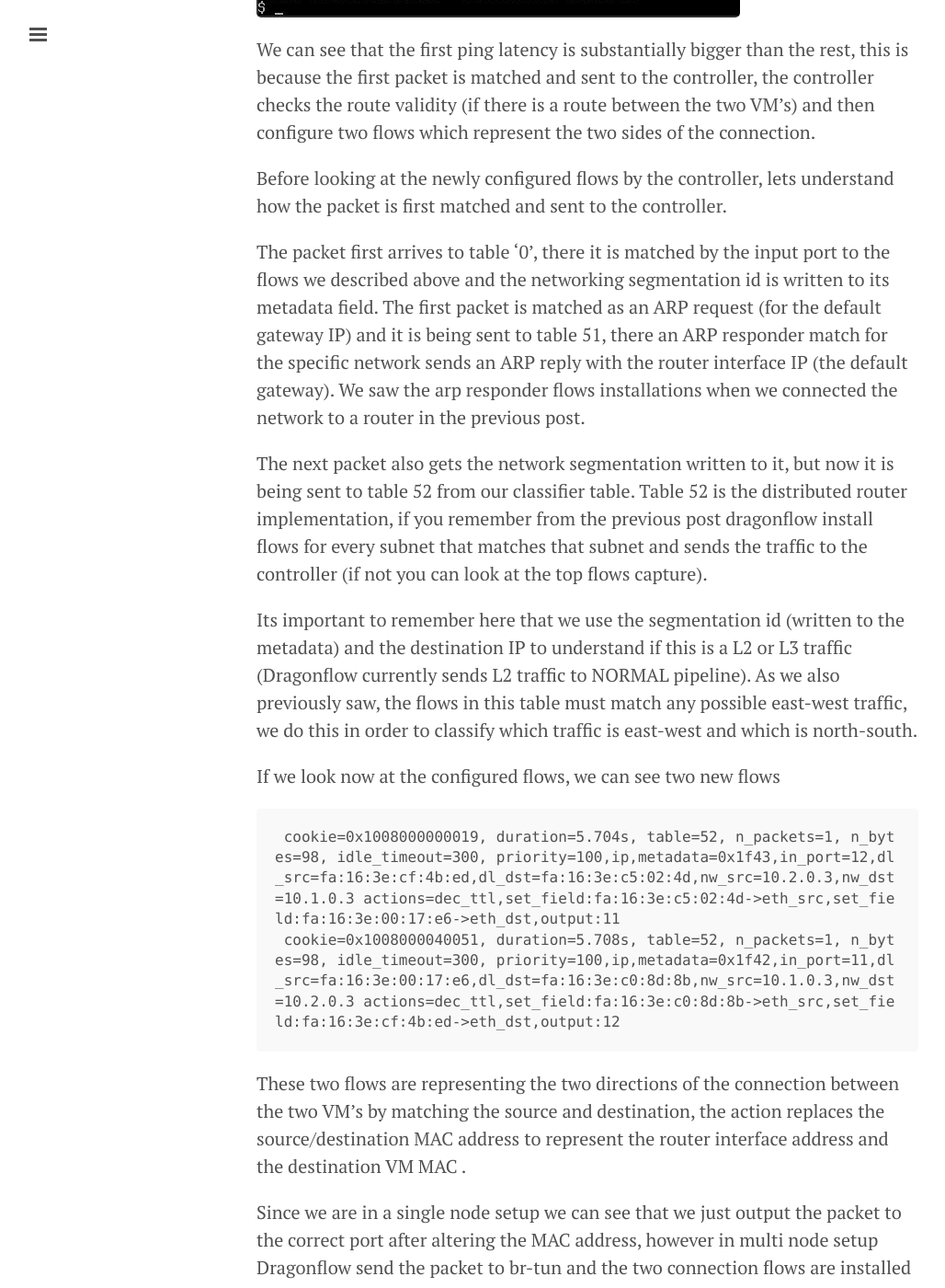
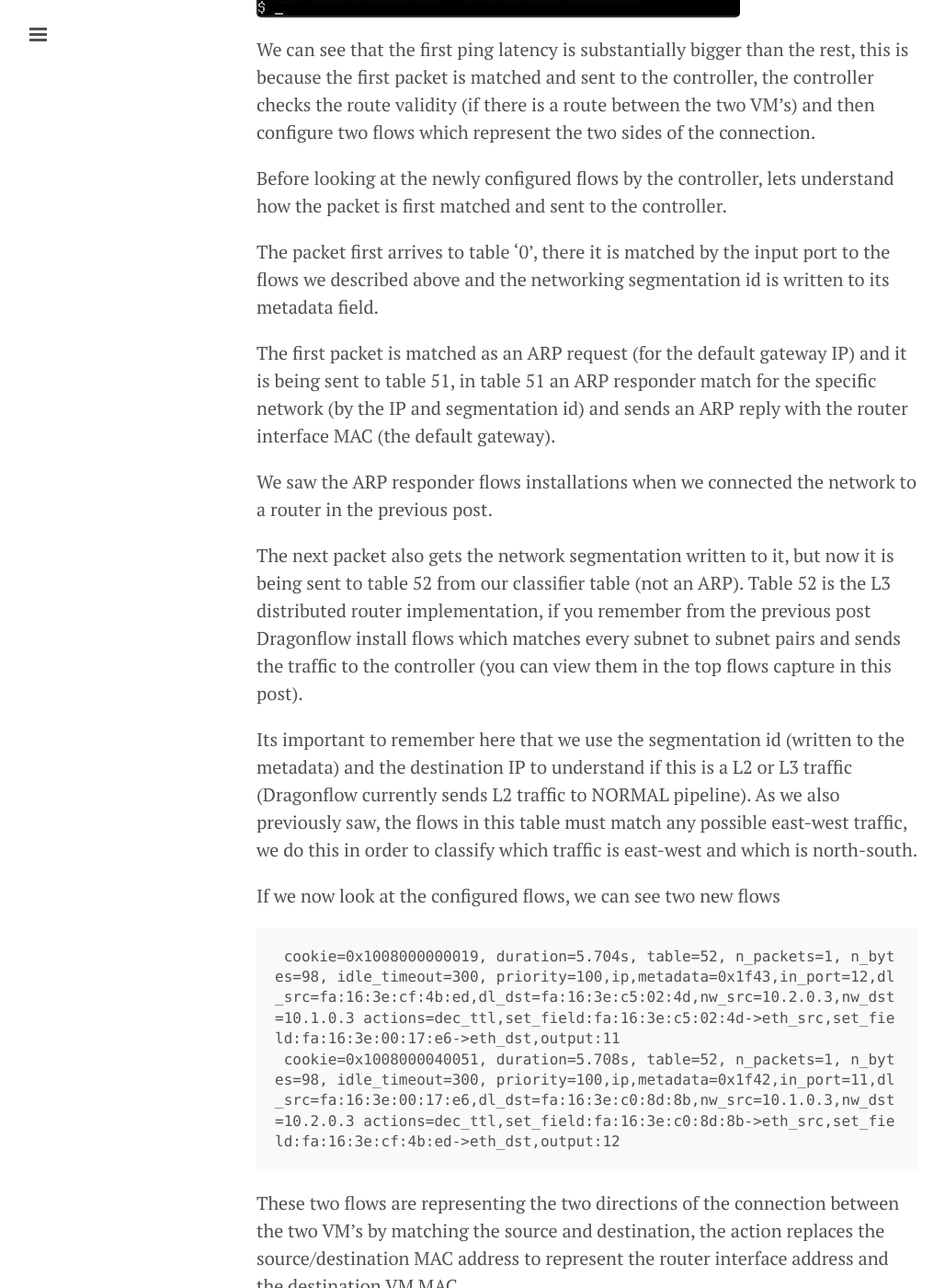
Before and after one commit to GalSagie/GalSagie.github.io, a Jekyll site: the page built from _posts/2015-05-11-dragonflow-2.md, in a window 1280 px wide and 1400 px high, scrolled down 3423 px. Shown: the whole window at 92% size, without its empty margins (1-1029 px from the left). Built offline with Jekyll 4.4.1, drawn with Linux system fonts in a browser that asks for light colours; Markdown is read by kramdown in place of the engine named in the settings; comment, search, counter and statistics services are not loaded.

Commit message:
Fixes to dragonflow part 2

````diff
--- a/_posts/2015-05-11-dragonflow-2.md
+++ b/_posts/2015-05-11-dragonflow-2.md
@@ -78,16 +78,18 @@ We can see that the first ping latency is substantially bigger than the rest, th
 Before looking at the newly configured flows by the controller, lets understand how the packet is first matched and sent to the controller.
 
 The packet first arrives to table ‘0’, there it is matched by the input port to the flows we described above and the networking segmentation id is written to its metadata field.
-The first packet is matched as an ARP request (for the default gateway IP) and it is being sent to table 51, there an ARP responder match for the specific network sends an ARP reply with the router interface IP (the default gateway).
-We saw the arp responder flows installations when we connected the network to a router in the previous post.
 
-The next packet also gets the network segmentation written to it, but now it is being sent to table 52 from our classifier table.
-Table 52 is the distributed router implementation, if you remember from the previous post dragonflow install flows for every subnet that matches that subnet and sends the traffic to the controller (if not you can look at the top flows capture).
+The first packet is matched as an ARP request (for the default gateway IP) and it is being sent to table 51, in table 51 an ARP responder match for the specific network (by the IP and segmentation id) and sends an ARP reply with the router interface MAC (the default gateway).
+
+We saw the ARP responder flows installations when we connected the network to a router in the previous post.
+
+The next packet also gets the network segmentation written to it, but now it is being sent to table 52 from our classifier table (not an ARP).
+Table 52 is the L3 distributed router implementation, if you remember from the previous post Dragonflow install flows which matches every subnet to subnet pairs and sends the traffic to the controller (you can view them in the top flows capture in this post).
 
 Its important to remember here that we use the segmentation id (written to the metadata) and the destination IP to understand if this is a L2 or L3 traffic (Dragonflow currently sends L2 traffic to NORMAL pipeline).
 As we also previously saw, the flows in this table must match any possible east-west traffic, we do this in order to classify which traffic is east-west and which is north-south.
 
-If we look now at the configured flows, we can see two new flows
+If we now look at the configured flows, we can see two new flows
 
 ```
  cookie=0x1008000000019, duration=5.704s, table=52, n_packets=1, n_bytes=98, idle_timeout=300, priority=100,ip,metadata=0x1f43,in_port=12,dl_src=fa:16:3e:cf:4b:ed,dl_dst=fa:16:3e:c5:02:4d,nw_src=10.2.0.3,nw_dst=10.1.0.3 actions=dec_ttl,set_field:fa:16:3e:c5:02:4d->eth_src,set_field:fa:16:3e:00:17:e6->eth_dst,output:11
@@ -103,5 +105,5 @@ This parameter including the hard_timeout are configurable in Dragonflow.
 
 ### Summary
 
-In this post we saw how  the reactive mode works in Dragonflow and how the controller receives the first packet and installs the connection between two VM’s.
+In this post we saw how the reactive mode works in Dragonflow and how the controller receives the first packet and installs the connection between two VM’s.
 In the next post i am going to describe how SNAT/DNAT traffic is matched and handled in Dragonflow.
````
